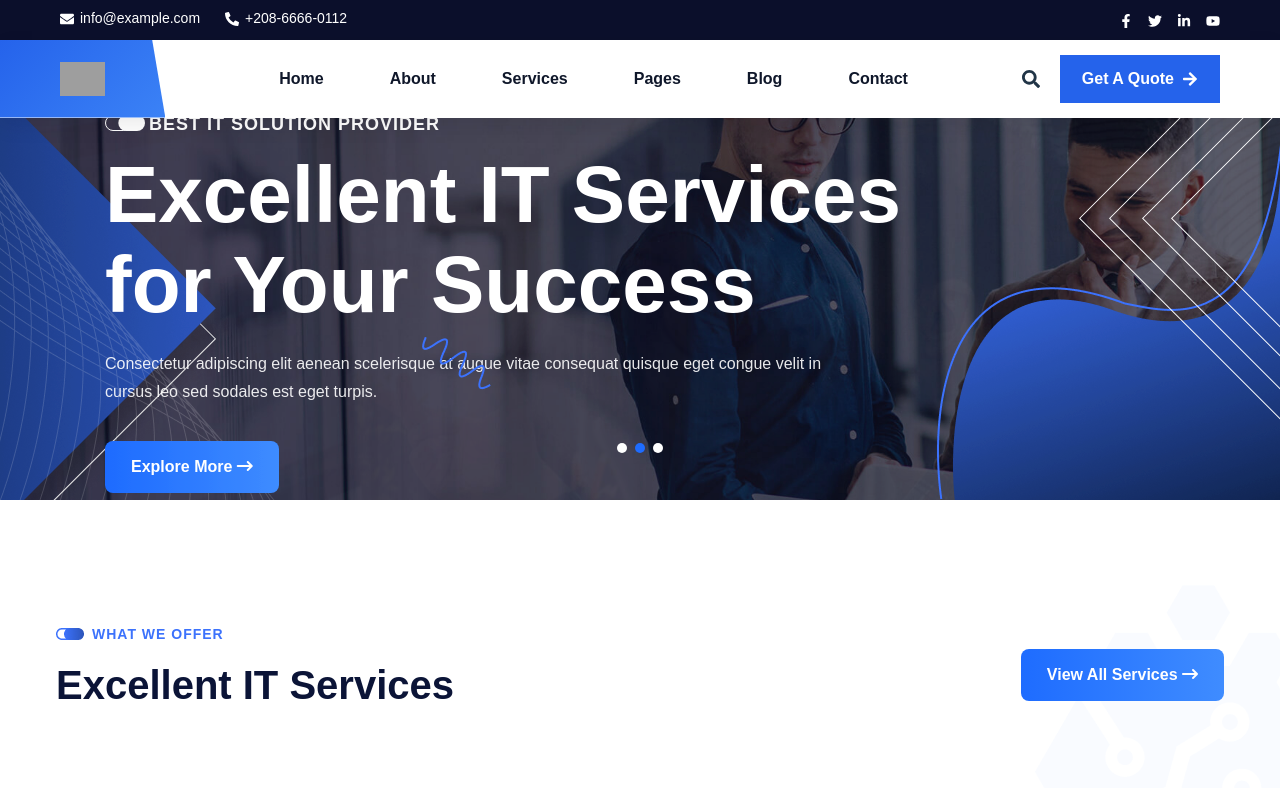
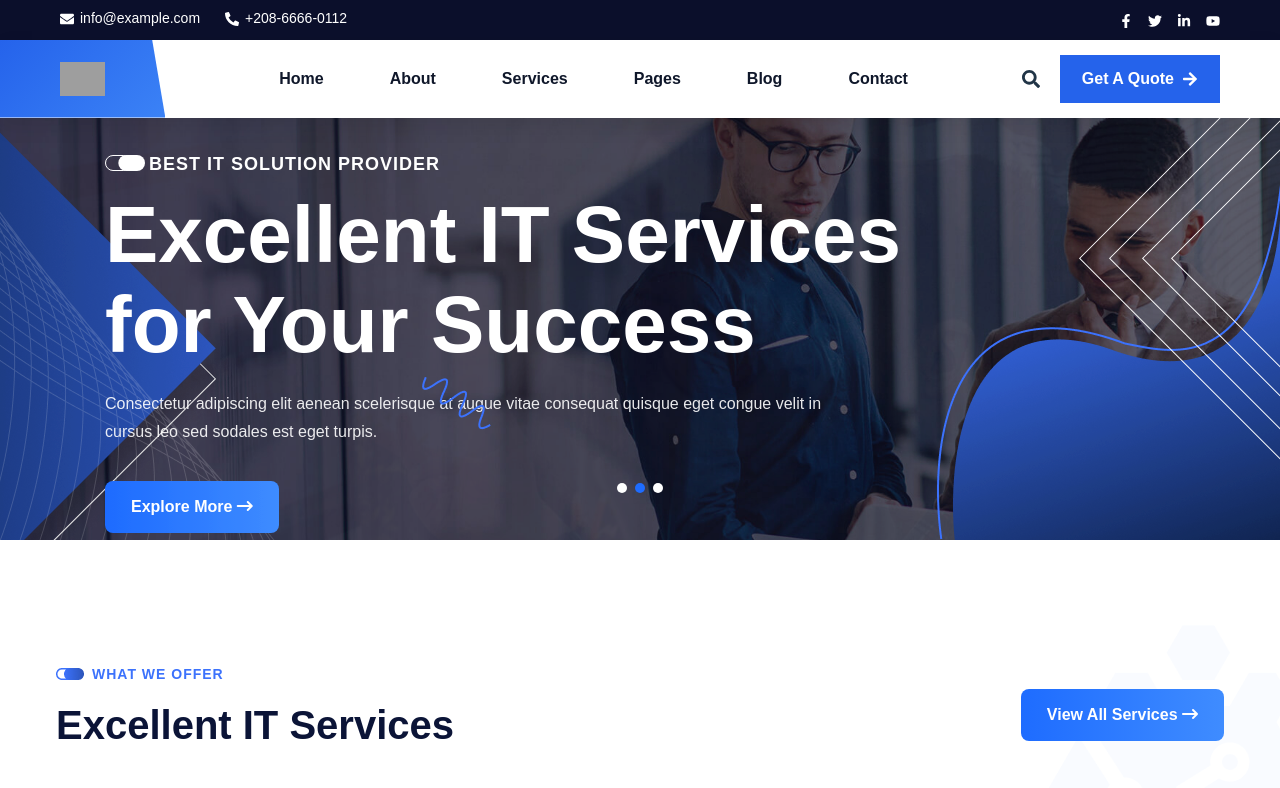
Before and after one commit to Drashti1507/Landing_Page, a React (Vite) app: page / in a window 1280 px wide. Shown: the top 788 px of the page. Built offline with nearby package versions, Linux system fonts and the light colour scheme; grey boxes are pictures that could not be loaded.

Commit message:
give margin

```diff
--- a/src/Home.jsx
+++ b/src/Home.jsx
@@ -31,7 +31,7 @@ function Home() {
       <Header />
 
       {/* if header is fixed height */}
-      <div style={{ marginTop: "100px" }}>
+      <div style={{ marginTop: "140px" }}>
         <Banner_Area />
       </div>
 
```
